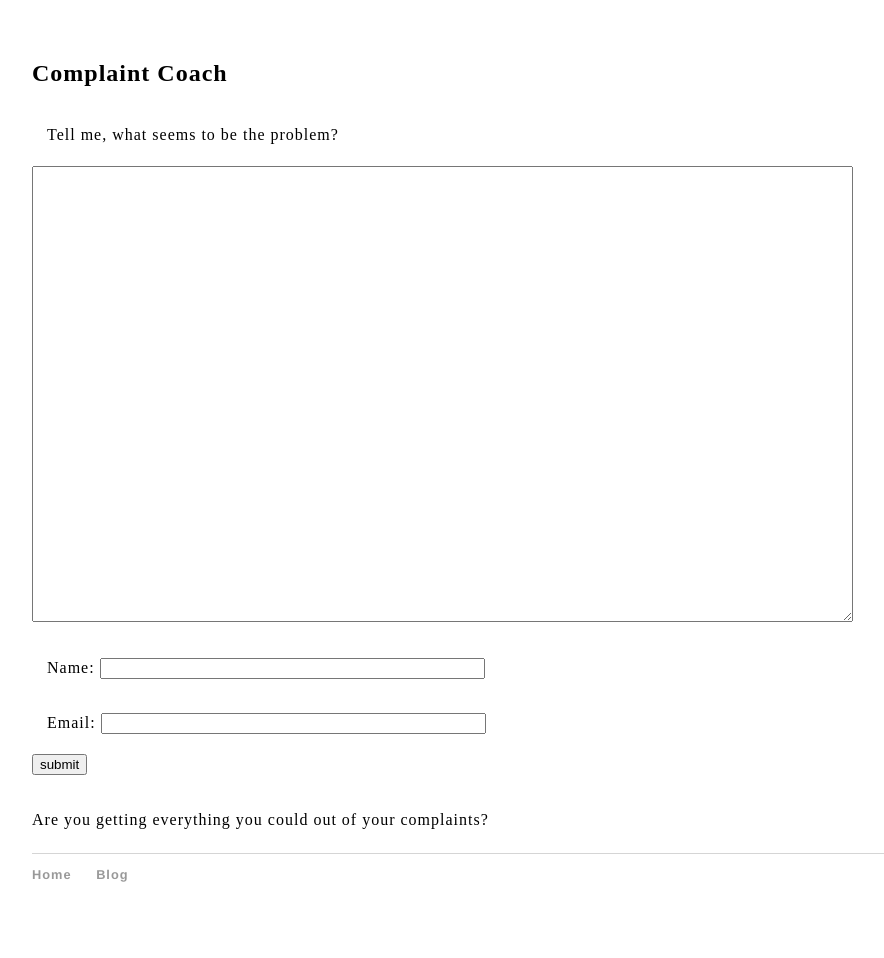
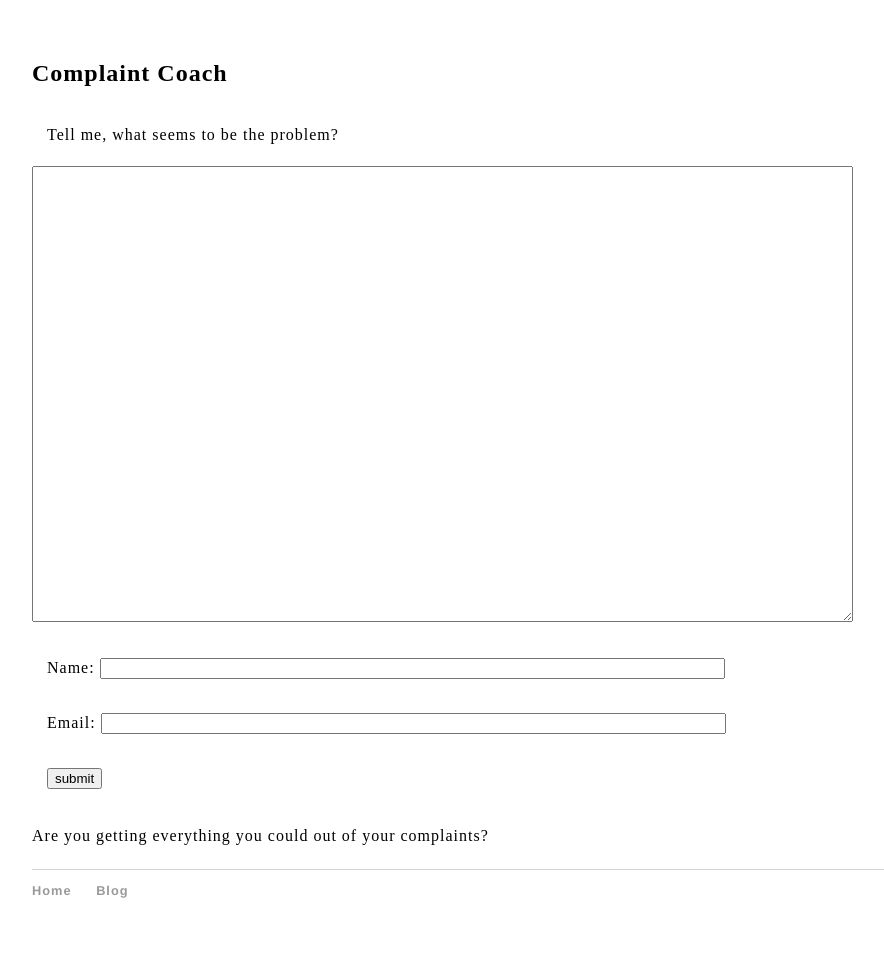
Before and after one commit to alfonsopacino/aalfonsopacinol, a Jekyll site: the page built from index.html, in a window 1280 px wide. Shown: the whole page, without its empty margins (160-1044 px from the left). Built offline with Jekyll 4.4.1, drawn with Linux system fonts in a browser that asks for light colours.

Commit message:
Update index.html

```diff
--- a/index.html
+++ b/index.html
@@ -13,12 +13,13 @@ Tell me, what seems to be the problem?
 <br><br>
 <label style="color: grey; margin-left: 15px; font-size: 2em;"></label>
 Name:
-<input name="penname" required="" size="45" type="text" value="" />
+<input name="penname" required="" size="75" type="text" value="" />
 <br><br>
 <label style="color: grey; margin-left: 15px; font-size: 2em;"></label>
 Email:
-<input name="email" required="" size="45" type="email" value="" />
+<input name="email" required="" size="75" type="email" value="" />
 <br><br>
+<label style="color: grey; margin-left: 15px; font-size: 2em;"></label>
 <input name="submit" type="submit" value="submit" />
 </form>
 <script type="text/javascript">
```
